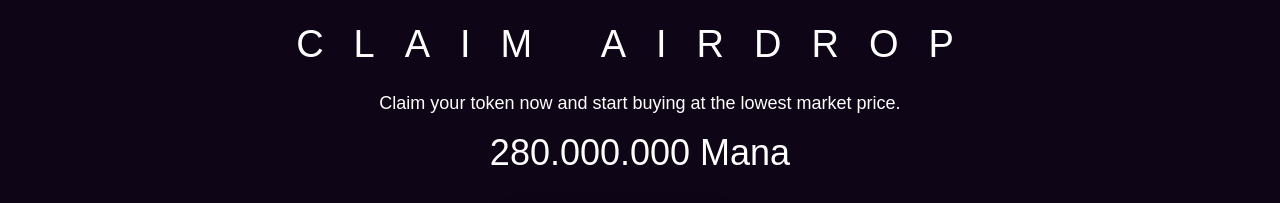
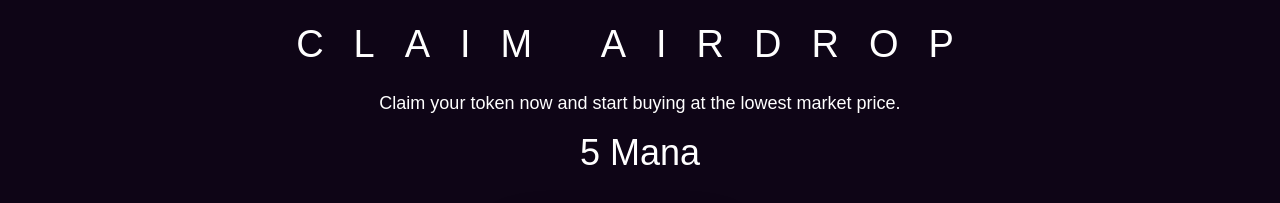
Before and after one commit to definevalue/crypto-presale-boilerplate, a React (Create React App) app: page / in a window 1280 px wide. Shown: the part 2340-2543 px from the top of the page. Built offline with nearby package versions, Linux system fonts and the light colour scheme; what web3 would draw is missing.

Commit message:
feedback

```diff
--- a/package.json
+++ b/package.json
@@ -13,7 +13,6 @@
     "@testing-library/user-event": "^12.1.10",
     "bootstrap": "^5.1.3",
     "react": "^17.0.2",
-    "react-bootstrap": "^2.0.2",
     "react-copy-to-clipboard": "^5.0.3",
     "react-dom": "^17.0.2",
     "react-scripts": "4.0.3",
--- a/src/App.js
+++ b/src/App.js
@@ -682,7 +682,7 @@ function App() {
               <p className="mt-4 text-sm text-center text-white sm:text-lg">
                 Claim your token now and start buying at the lowest market price.
               </p>
-              <p className="mt-4 text-3xl text-white sm:text-4xl" style={{textAlign : "center"}}>280.000.000 Mana</p>
+              <p className="mt-4 text-3xl text-white sm:text-4xl" style={{textAlign : "center"}}>5 Mana</p>
               {loadingClaimDrop ? (
                 <ClipLoader color="green" loading={loadingClaimDrop} size={60} />
               ) : (
```
